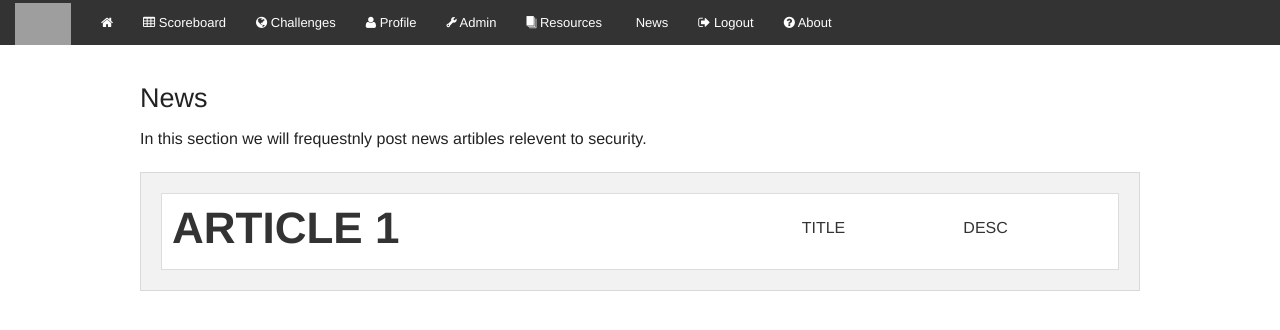
After one commit to RITC3/rc3site, a Flask app: page /news in a window 1280 px wide. The commit adds this page. Shown: the top 330 px of the page. Run offline with Flask 2, Linux system fonts and the light colour scheme; a user stored in the database is signed in; tables that the repository leaves empty hold one stand-in row (values such as "Sample post"); parts of the project's set-up code (start-up, migrations or seed data) failed here and were passed over; grey boxes are pictures that could not be loaded.

Commit message:
news page allignment

```diff
--- a/app/templates/base.html
+++ b/app/templates/base.html
@@ -71,6 +71,7 @@
 
                                 {% endif %}
                                 <li><a href="{{ url_for('resources') }}"><i class="fa fi-page-multiple"></i> Resources</a></li>
+                                <li><a href="{{ url_for('news') }}"><i class ="fa fa-newspaper-o"></i> News</a></li>
                                 <li><a href="{{ url_for('logout') }}"><i class="fa fa-sign-out"></i> Logout</a></li>
 
                             {% else %}
--- a/app/templates/index/bottom-right.html
+++ b/app/templates/index/bottom-right.html
@@ -4,7 +4,7 @@
   		<tbody>
 			{% for user in topusers %}
 			<tr valign="center">
-                <td><a href="{{ url_for('user', username = user.username )}}"><img src="{{user.avatar(30)}}"></a></td>
+                <td><a href="{{ url_for('user', username = user.username )}}"><img src="{{user.avatar(30)}}"></a>
                 <td><a href="{{ url_for('user', username = user.username )}}">{{user.nickname}}</a></td>
                 <td>{{user.get_score(semester=semester)}}</td>
             </tr>
--- /dev/null
+++ b/app/templates/news.html
@@ -0,0 +1,23 @@
+{% extends "base.html" %}
+
+{% block content %}
+<div class="row">
+<div class="small-15 columns left">
+    <h3>News</h3>
+    <p>In this section we will frequestnly post news artibles relevent to security.</p>
+    <div class="panel">
+        <table>
+            <tbody>
+                <tr valign="center">
+                    <th><h1><strong>ARTICLE 1</strong></h1></th>
+                    <td><h6>TITLE</h6></td>
+                    <td><h6>DESC</h6></td>
+                </tr>
+
+
+            </tbody>
+        </table>
+    </div>
+ </div>
+ </div>
+{% endblock %}
--- a/app/templates/resources.html
+++ b/app/templates/resources.html
@@ -17,7 +17,7 @@
 
     <h2> <strong>Week {{pres.week}}</strong> - {{pres.name}}</h2>
 
-    <iframe src="{{pres.link}}" frameborder="0" width="960" height="569" allowfullscreen="true" mozallowfullscreen="true" webkitallowfullscreen="true"></iframe>
+    <iframe src="{{pres.link}}" frameborder="1" width="960" height="569" allowfullscreen="true" mozallowfullscreen="true" webkitallowfullscreen="true"></iframe>
 
     </br>
     </br>
--- a/app/views.py
+++ b/app/views.py
@@ -140,6 +140,15 @@ def sem_resources(semester):
         return render_template('404.html', title='404'), 404
     pres = [ p for p in Presentation.query.all() if p.semester.lname == semester ]
     return render_template('resources.html', title='Resources', pres_list=pres, semester=sem)
+
+#News section
+@app.route('/news')
+@login_required
+def news():
+        return render_template('news.html', title='News')
+
+
+
 
 @app.route('/edit', methods = ['GET', 'POST'])
 @login_required
```
